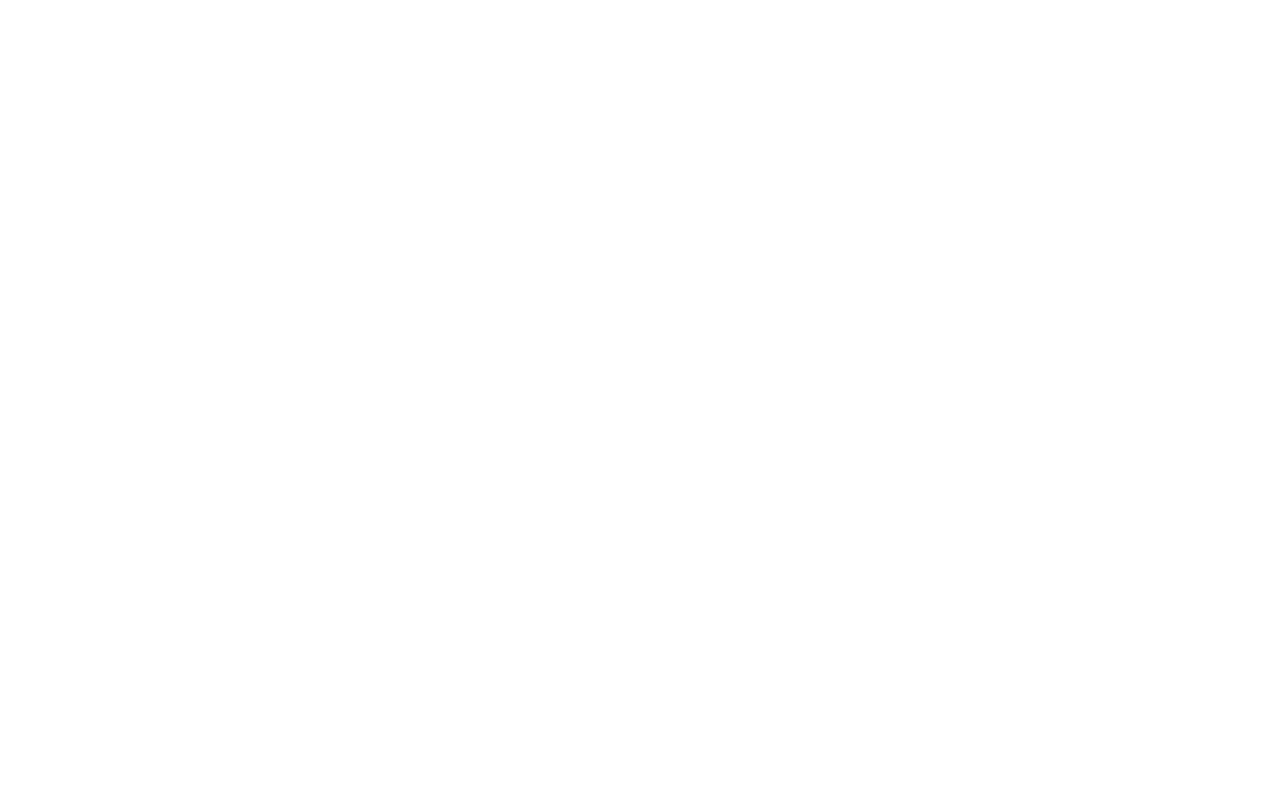
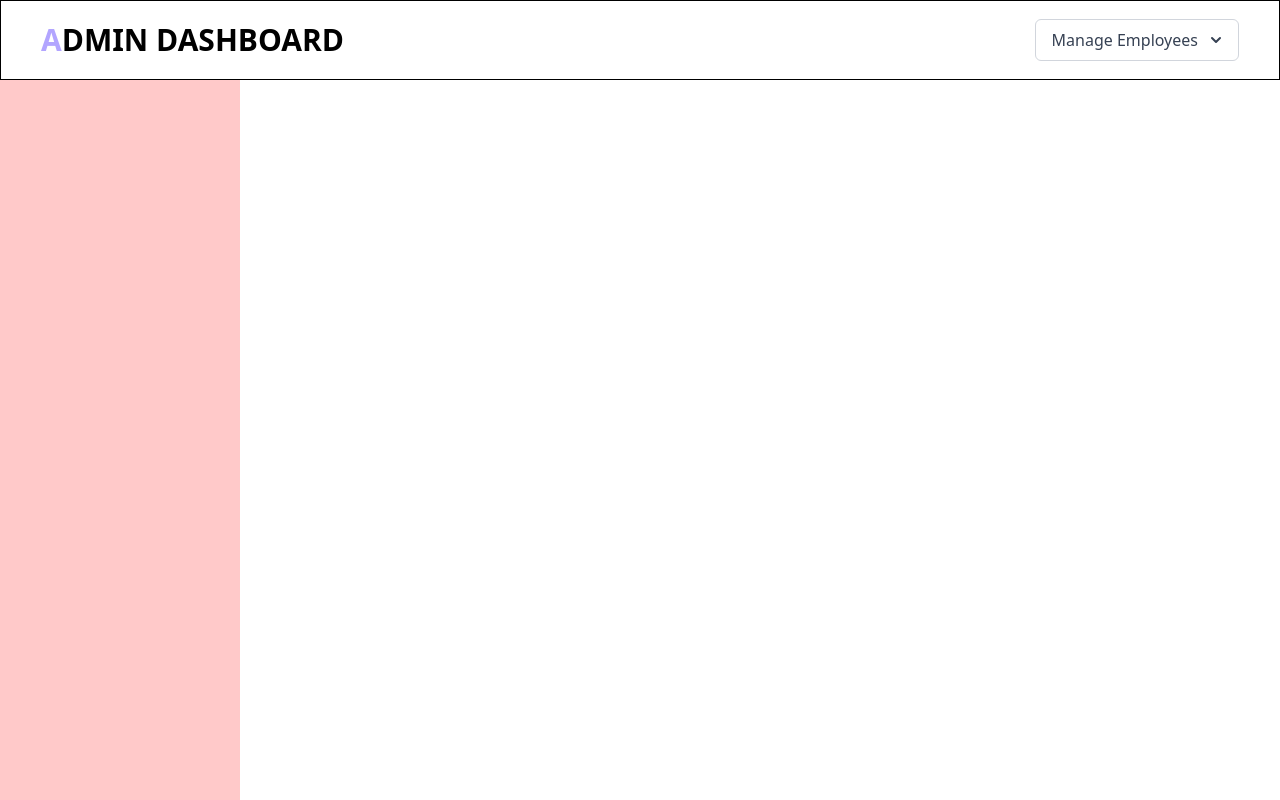
Before and after one commit to zager-projects/Office-Management-System, a React (Vite) app in the folder Frontend/: page /admin in a window 1280 px wide. Before the commit this address had no page. Built offline with nearby package versions, Linux system fonts and the light colour scheme.

Commit message:
AdminDashboard added

```diff
--- a/Frontend/Components/DashboardNavbar.jsx
+++ b/Frontend/Components/DashboardNavbar.jsx
@@ -4,10 +4,10 @@
 function DashboardNavbar({first,second}) {
   return (
     <>
-    <div className='h-[10vh] flex items-center justify-between px-10 border'>
+    {/* <div className='h-[10vh] flex items-center justify-between px-10 bg-red-50'>         */}
             {/* <p className='uppercase font-bold text-[2vw]'><span style={{color:secondaryColor}}>Office</span> management system</p> */}
         <p className='uppercase font-bold text-3xl'><span style={{color:secondaryColor}}>{first}</span>{second}</p>
-    </div>
+    {/* </div> */}
     </>
   )
 }
--- a/Frontend/Pages/AdminDashboard.jsx
+++ b/Frontend/Pages/AdminDashboard.jsx
@@ -1,14 +1,89 @@
-import React from 'react'
-import { primaryColor,secondaryColor } from '../Constants/theme'
-import DashboardNavbar from '../Components/DashboardNavbar'
+import React, { useState } from 'react';
+import { primaryColor, secondaryColor } from '../Constants/theme';
+import DashboardNavbar from '../Components/DashboardNavbar';
+import { NavLink, Routes, Route } from 'react-router-dom';
+import EmployeeAddForm from './EmployeeAddFrom';
+// import EmployeeAddForm from '../Pages/EmployeeAddForm';
 
-function AdminDashboard() {
+
+const AdminDashboard = () => {
+  const [isOpen, setIsOpen] = useState(false);
+
+  const toggleDropdown = () => {
+    setIsOpen(!isOpen);
+  };
+
   return (
-    <>
+    <div className="flex flex-col h-screen">
+      {/* Fixed Navbar */}
+      <div className="h-[10vh] flex items-center justify-between border px-10 bg-white">
+        <DashboardNavbar first="A" second="dmin Dashboard" />
+        <div className="relative inline-block text-left">
+          <button
+            onClick={toggleDropdown}
+            className="inline-flex justify-center items-center px-4 py-2 text-semibold font-medium text-gray-700 bg-white border border-gray-300 rounded-md hover:bg-gray-50 focus:outline-none focus:ring-2 focus:ring-offset-2 focus:ring-indigo-500"
+          >
+            Manage Employees
+            <svg
+              className="-mr-1 ml-2 h-5 w-5"
+              xmlns="http://www.w3.org/2000/svg"
+              viewBox="0 0 20 20"
+              fill="currentColor"
+            >
+              <path
+                fillRule="evenodd"
+                d="M5.293 7.293a1 1 0 011.414 0L10 10.586l3.293-3.293a1 1 0 111.414 1.414l-4 4a1 1 0 01-1.414 0l-4-4a1 1 0 010-1.414z"
+                clipRule="evenodd"
+              />
+            </svg>
+          </button>
 
-    <DashboardNavbar first="A" second="dmin Dashboard"/>
-    </>
-  )
-}
+          {isOpen && (
+            <div className="origin-top-right absolute right-0 mt-2 w-56 rounded-md shadow-lg bg-white ring-1 ring-black ring-opacity-5 z-50">
+              <div className="py-1" role="menu" aria-orientation="vertical">
+                <NavLink to="/admin/add-employee">
+                  <button
+                    className="block w-full text-left px-4 py-2 text-sm text-gray-700 hover:bg-gray-100"
+                    role="menuitem"
+                  >
+                    Add Employee
+                  </button>
+                </NavLink>
+                <button
+                  className="block w-full text-left px-4 py-2 text-sm text-gray-700 hover:bg-gray-100"
+                  role="menuitem"
+                >
+                  Update Employee
+                </button>
+                <button
+                  className="block w-full text-left px-4 py-2 text-sm text-gray-700 hover:bg-gray-100"
+                  role="menuitem"
+                >
+                  Delete Employee
+                </button>
+              </div>
+            </div>
+          )}
+        </div>
+      </div>
 
-export default AdminDashboard
+      {/* Main Content Area */}
+      <div className="flex flex-1 overflow-hidden">
+        {/* Fixed Sidebar */}
+        <aside className="w-60 h-[90vh] bg-red-200 flex-shrink-0">
+          {/* Sidebar content */}
+        </aside>
+
+        {/* Scrollable Content Area */}
+        <main className="flex-1 overflow-y-auto p-4">
+          <Routes>
+            <Route path="/add-employee" element={<EmployeeAddForm />} />
+            {/* Add other routes as needed */}
+          </Routes>
+        </main>
+      </div>
+    </div>
+  );
+};
+
+export default AdminDashboard;
--- a/Frontend/Pages/Register.jsx
+++ b/Frontend/Pages/Register.jsx
@@ -42,7 +42,7 @@
         </div>
         </div>
     </div>
-    <div className="flex items-center justify-center min-h-screen bg-gray-100">
+    <div className="flex items-center justify-center  bg-gray-100 h-[90vh]">
       <div className="w-full max-w-md p-8 space-y-6 bg-white rounded-lg shadow-md">
         <h2 className="text-2xl font-bold text-center">Create an Account</h2>
         <form onSubmit={handleSubmit} className="space-y-4">
--- a/Frontend/src/App.jsx
+++ b/Frontend/src/App.jsx
@@ -20,8 +20,9 @@
         <Route path="/admin-login" element={<AdminLogin />} />
         <Route path="/manager-login" element={<ManagerLogin />} />
         <Route path="/employee-login" element={<EmployeeLogin />} />
-        <Route path="/admindashboard" element={<AdminDashboard />} />
-        <Route path="/employeeaddform" element={<EmployeeAddForm />} />
+        <Route path="/admin" element={<AdminDashboard />} />
+        {/* <Route path="/employeeaddform" element={<EmployeeAddForm />} /> */}
+        <Route path="/admin/*" element={<AdminDashboard />} />
       </Routes>
     </>
   )
```
